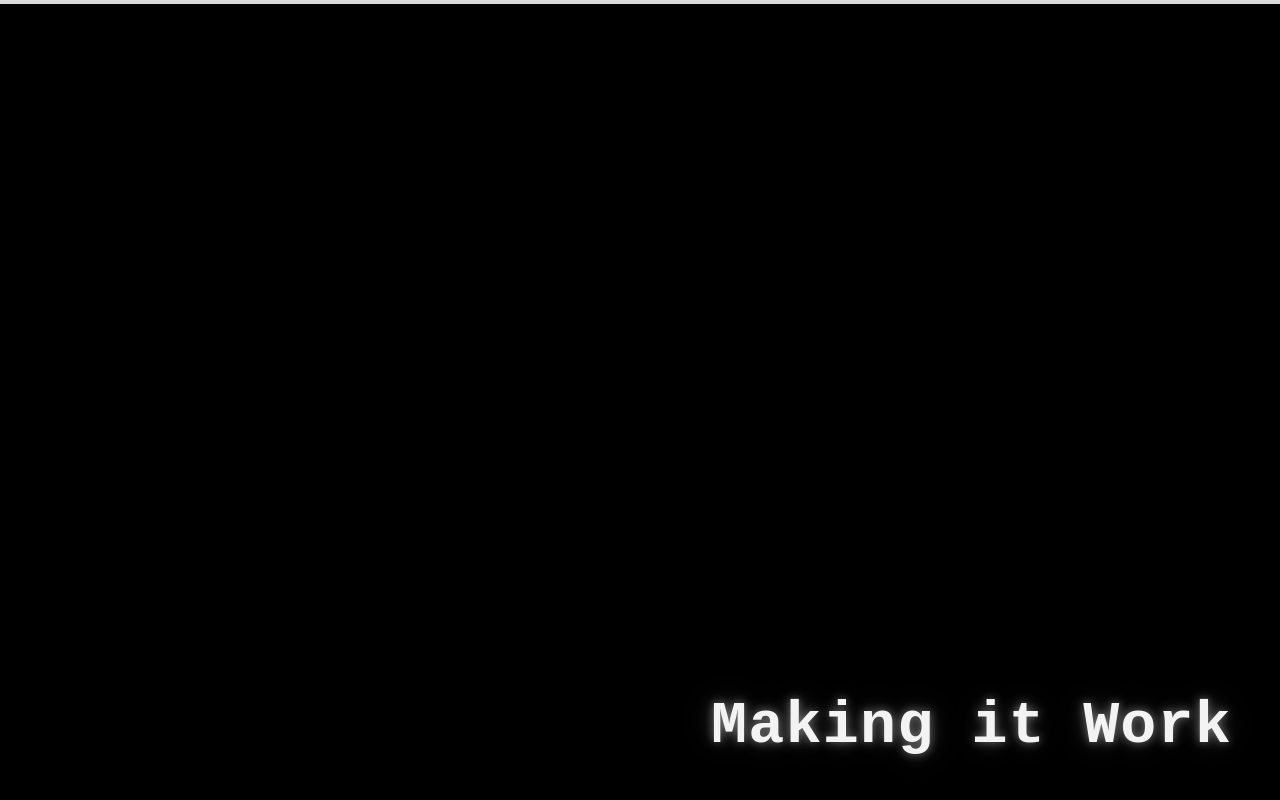
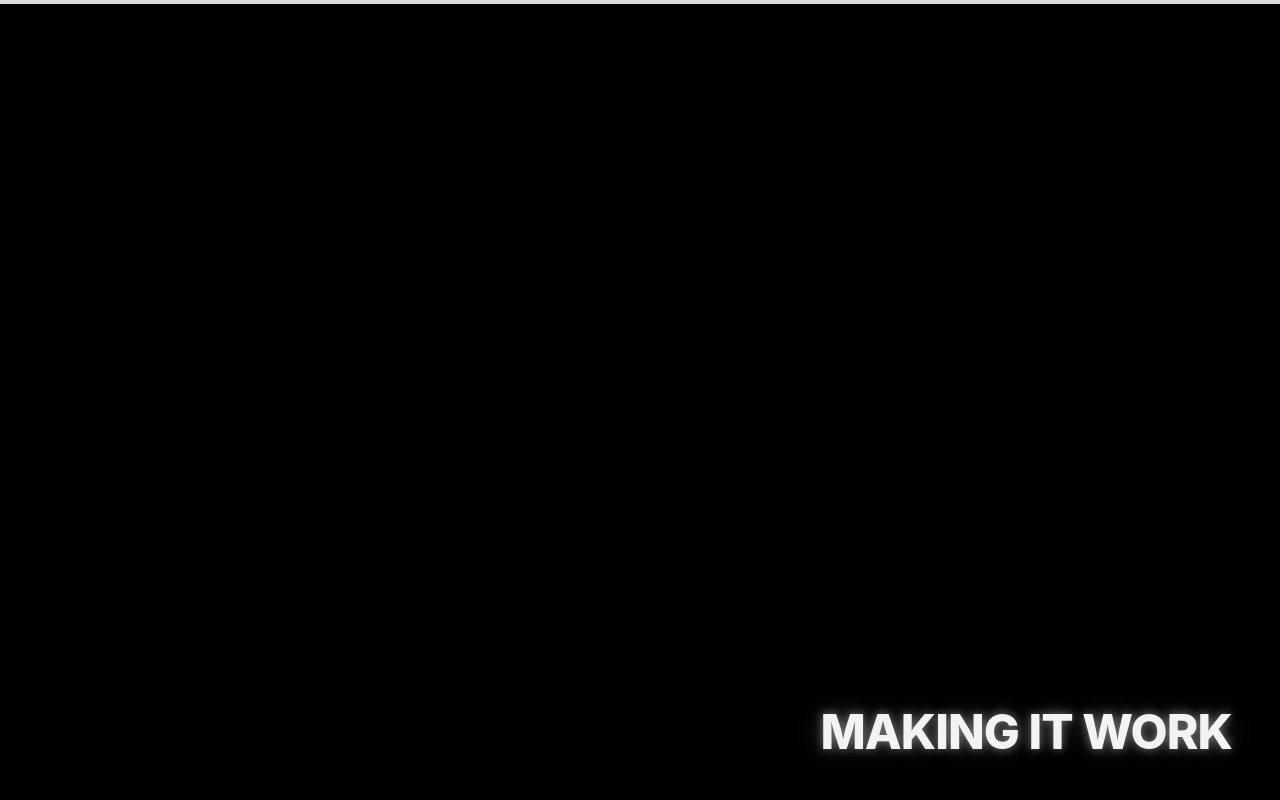
Before and after one commit to Mehtaab-010110/silent-raven, a Next.js app: page / in a window 1280 px wide. Shown: the part 1196-1996 px from the top of the page. Built offline with nearby package versions, Linux system fonts and the light colour scheme.

Commit message:
Update GifWorkSection.tsx

```diff
--- a/src/components/GifWorkSection.tsx
+++ b/src/components/GifWorkSection.tsx
@@ -4,7 +4,7 @@ import React, { useState, useEffect, useRef } from 'react';
 
 const GifWorkSection = () => {
   const textRef = useRef<HTMLHeadingElement>(null);
-  const originalText = 'Making it Work';
+  const originalText = 'MAKING IT WORK';
   const chars = '!@#$%^&*()_+-=[]{}|;:,.<>?ABCDEFGHIJKLMNOPQRSTUVWXYZabcdefghijklmnopqrstuvwxyz0123456789';
 
   useEffect(() => {
@@ -54,15 +54,14 @@ const GifWorkSection = () => {
       <div className="absolute bottom-8 right-8 md:bottom-12 md:right-12">
         <h3
           ref={textRef}
-          className="text-3xl md:text-4xl lg:text-5xl xl:text-6xl font-extrabold leading-none"
+          className="text-2xl md:text-3xl lg:text-4xl xl:text-5xl font-extrabold leading-none"
           style={{
             color: '#f3f3f3',
             textShadow: '0 0 10px rgba(255, 255, 255, 0.4), 0 0 20px rgba(255, 255, 255, 0.2), 0 0 40px rgba(255, 255, 255, 0.1)',
-            fontFamily: 'monospace',
-            letterSpacing: '0.02em'
+            letterSpacing: '-0.02em'
           }}
         >
-          Making it Work
+
         </h3>
       </div>
 
```
